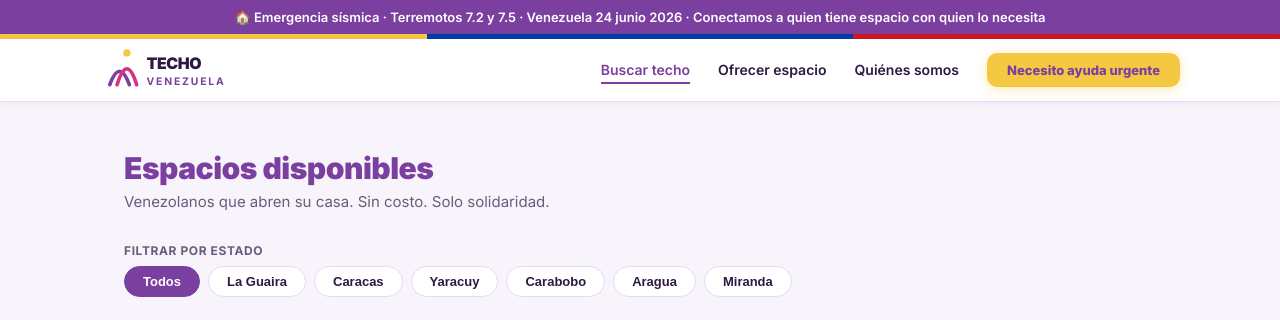
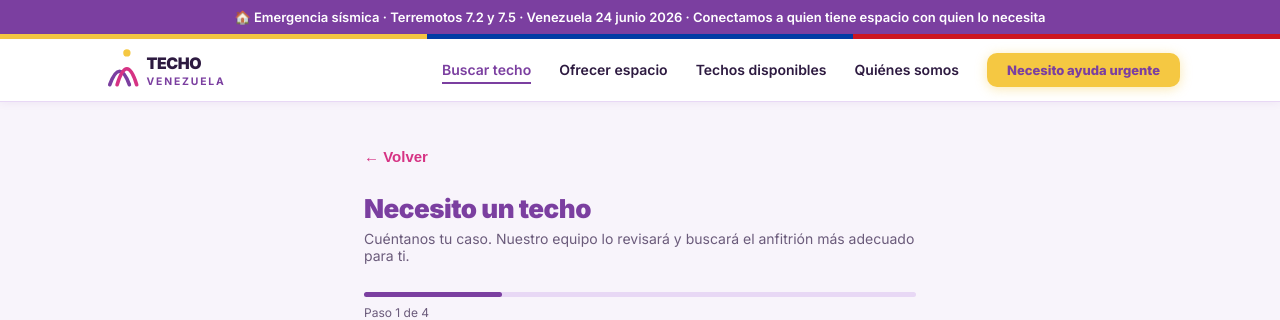
Before and after one commit to TechoVenezuela/TechoVenezuela, a React (Vite) app: page / in a window 1280 px wide. Both pictures are taken after a click on the button "Necesito ayuda urgente". Shown: the top 320 px of the page. Built offline with nearby package versions, Linux system fonts and the light colour scheme.

Commit message:
Update App.jsx

```diff
--- a/src/App.jsx
+++ b/src/App.jsx
@@ -137,10 +137,11 @@ export default function TechoVenezuela() {
             <Logo height={44} />
           </div>
           <div style={{ display:"flex", gap:28, alignItems:"center" }}>
-            <span className={`nav-lnk ${view==="listings"?"active":""}`} onClick={() => setView("listings")}>Buscar techo</span>
+            <span className={`nav-lnk ${view==="apply" && !selectedListing?"active":""}`} onClick={() => { setView("apply"); setStep(1); setSelectedListing(null); }}>Buscar techo</span>
             <span className={`nav-lnk ${view==="offer"?"active":""}`} onClick={() => { setView("offer"); setStep(1); }}>Ofrecer espacio</span>
+            <span className={`nav-lnk ${view==="listings"||view==="listing"?"active":""}`} onClick={() => setView("listings")}>Techos disponibles</span>
             <span className={`nav-lnk ${view==="nosotros"?"active":""}`} onClick={() => setView("nosotros")}>Quiénes somos</span>
-            <button className="btn-primary" style={{ padding:"9px 20px", fontSize:13 }} onClick={() => setView("listings")}>Necesito ayuda urgente</button>
+            <button className="btn-primary" style={{ padding:"9px 20px", fontSize:13 }} onClick={() => { setView("apply"); setStep(1); }}>Necesito ayuda urgente</button>
           </div>
         </div>
       </nav>
@@ -161,7 +162,7 @@ export default function TechoVenezuela() {
               Una red gratuita para venezolanos que ofrecen un techo y venezolanos que lo perdieron. Solo en Venezuela. Solo solidaridad.
             </p>
             <div style={{ display:"flex", gap:16, justifyContent:"center", flexWrap:"wrap" }}>
-              <button className="btn-primary" style={{ fontSize:16, padding:"15px 40px" }} onClick={() => setView("listings")}>Necesito un techo</button>
+              <button className="btn-primary" style={{ fontSize:16, padding:"15px 40px" }} onClick={() => { setView("apply"); setStep(1); }}>Necesito un techo</button>
               <button className="btn-ghost" style={{ fontSize:16, padding:"15px 40px" }} onClick={() => { setView("offer"); setStep(1); }}>Tengo espacio y quiero ayudar</button>
             </div>
           </div>
@@ -200,7 +201,7 @@ export default function TechoVenezuela() {
         <div style={{ background:P.white, padding:"60px 24px" }}>
           <div style={{ maxWidth:1080, margin:"0 auto" }}>
             <div style={{ display:"flex", justifyContent:"space-between", alignItems:"center", marginBottom:36 }}>
-              <h2 style={{ fontSize:28, fontWeight:900, color:P.purple, letterSpacing:"-0.5px" }}>Espacios disponibles ahora</h2>
+              <h2 style={{ fontSize:28, fontWeight:900, color:P.purple, letterSpacing:"-0.5px" }}>Techos disponibles ahora</h2>
               <span style={{ color:P.fuschia, fontWeight:700, cursor:"pointer", fontSize:14 }} onClick={() => setView("listings")}>Ver todos →</span>
             </div>
             <div style={{ display:"grid", gridTemplateColumns:"repeat(auto-fill,minmax(300px,1fr))", gap:24 }}>
@@ -511,8 +512,8 @@ export default function TechoVenezuela() {
       )}
       {view === "listings" && (
         <div style={{ maxWidth:1080, margin:"0 auto", padding:"48px 24px" }}>
-          <h2 style={{ fontSize:30, fontWeight:900, color:P.purple, marginBottom:6, letterSpacing:"-0.5px" }}>Espacios disponibles</h2>
-          <p style={{ color:P.muted, marginBottom:32, fontSize:15 }}>Venezolanos que abren su casa. Sin costo. Solo solidaridad.</p>
+          <h2 style={{ fontSize:30, fontWeight:900, color:P.purple, marginBottom:6, letterSpacing:"-0.5px" }}>Techos disponibles</h2>
+          <p style={{ color:P.muted, marginBottom:32, fontSize:15 }}>Espacios ya revisados y aprobados por nuestro equipo. Venezolanos que abren su casa.</p>
           <div style={{ marginBottom:36 }}>
             <span className="lbl">Filtrar por estado</span>
             <div style={{ display:"flex", flexWrap:"wrap", gap:8, marginTop:8 }}>
@@ -701,11 +702,15 @@ export default function TechoVenezuela() {
       )}
 
       {/* ══════ APPLY FORM ══════ */}
-      {view === "apply" && selectedListing && (
+      {view === "apply" && (
         <div style={{ maxWidth:600, margin:"0 auto", padding:"44px 24px" }}>
-          <button onClick={() => setView("listing")} style={{ background:"none", border:"none", color:P.fuschia, cursor:"pointer", fontWeight:700, fontSize:15, marginBottom:28 }}>← Volver</button>
-          <h2 style={{ fontSize:26, fontWeight:900, color:P.purple, marginBottom:6, letterSpacing:"-0.5px" }}>Solicitar este espacio</h2>
-          <p style={{ color:P.muted, marginBottom:28, fontSize:14 }}>Con <strong>{selectedListing.hostName}</strong> en {selectedListing.zone}</p>
+          <button onClick={() => setView(selectedListing ? "listing" : "home")} style={{ background:"none", border:"none", color:P.fuschia, cursor:"pointer", fontWeight:700, fontSize:15, marginBottom:28 }}>← Volver</button>
+          <h2 style={{ fontSize:26, fontWeight:900, color:P.purple, marginBottom:6, letterSpacing:"-0.5px" }}>{selectedListing ? "Solicitar este espacio" : "Necesito un techo"}</h2>
+          <p style={{ color:P.muted, marginBottom:28, fontSize:14 }}>
+            {selectedListing
+              ? <>Con <strong>{selectedListing.hostName}</strong> en {selectedListing.zone}</>
+              : "Cuéntanos tu caso. Nuestro equipo lo revisará y buscará el anfitrión más adecuado para ti."}
+          </p>
           <div className="sbar"><div className="sfil" style={{ width:`${(step/4)*100}%` }} /></div>
           <p style={{ fontSize:12, color:P.muted, marginBottom:32, marginTop:6 }}>Paso {step} de 4</p>
 
@@ -821,9 +826,16 @@ export default function TechoVenezuela() {
                 <input placeholder="Teléfono o email" value={applyForm.referenceContact} onChange={e => setApplyForm(p=>({...p,referenceContact:e.target.value}))} />
               </div>
 
-              <div style={{ background:P.lilaBg, border:`1.5px solid ${P.purple}`, borderRadius:10, padding:"14px 16px", fontSize:13, color:P.purple, lineHeight:1.65 }}>
-                📞 Después de enviar, el anfitrión te contactará directamente. También puedes escribirle a: <strong>{selectedListing.phone}</strong>
-              </div>
+              {selectedListing && (
+                <div style={{ background:P.lilaBg, border:`1.5px solid ${P.purple}`, borderRadius:10, padding:"14px 16px", fontSize:13, color:P.purple, lineHeight:1.65 }}>
+                  📞 Después de enviar, el anfitrión te contactará directamente. También puedes escribirle a: <strong>{selectedListing.phone}</strong>
+                </div>
+              )}
+              {!selectedListing && (
+                <div style={{ background:P.lilaBg, border:`1.5px solid ${P.purple}`, borderRadius:10, padding:"14px 16px", fontSize:13, color:P.purple, lineHeight:1.65 }}>
+                  📋 Nuestro equipo revisará tu caso y buscará el anfitrión más adecuado según tu situación, zona y necesidades. Te contactaremos en menos de 24 horas.
+                </div>
+              )}
 
               {/* Declaración antes de enviar */}
               <div style={{ background:P.cardBg, border:`1.5px solid ${P.border}`, borderRadius:12, padding:"20px 22px" }}>
@@ -864,9 +876,13 @@ export default function TechoVenezuela() {
         <div style={{ maxWidth:520, margin:"0 auto", padding:"100px 24px", textAlign:"center" }}>
           <div style={{ width:80, height:80, borderRadius:"50%", background:P.lilaBg, display:"flex", alignItems:"center", justifyContent:"center", fontSize:40, margin:"0 auto 28px" }}>🤝</div>
           <h2 style={{ fontSize:28, fontWeight:900, color:P.purple, marginBottom:14, letterSpacing:"-0.5px" }}>Solicitud enviada</h2>
-          <p style={{ color:"#4A3560", fontSize:15, lineHeight:1.75, marginBottom:40 }}>El anfitrión recibirá tu solicitud y te contactará por teléfono. Si no hay respuesta en 24 horas, puedes llamarle directamente desde el perfil.</p>
+          <p style={{ color:"#4A3560", fontSize:15, lineHeight:1.75, marginBottom:40 }}>
+            {selectedListing
+              ? "El anfitrión recibirá tu solicitud y te contactará por teléfono. Si no hay respuesta en 24 horas, puedes llamarle directamente desde el perfil."
+              : "Nuestro equipo revisará tu caso y buscará el anfitrión más adecuado según tu situación. Te contactaremos por teléfono en menos de 24 horas."}
+          </p>
           <div style={{ display:"flex", gap:12, justifyContent:"center" }}>
-            <button className="btn-primary" onClick={() => setView("listings")}>Ver más espacios</button>
+            <button className="btn-primary" onClick={() => setView("listings")}>Ver techos disponibles</button>
             <button className="btn-outline" onClick={() => setView("home")}>Inicio</button>
           </div>
         </div>
@@ -880,12 +896,13 @@ export default function TechoVenezuela() {
         </div>
         <p style={{ fontSize:13, marginBottom:8 }}>Red ciudadana de solidaridad. Gratuito. Sin fines de lucro. Solo venezolanos en Venezuela.</p>
         <p style={{ fontSize:12, marginBottom:16 }}>contacto@techovenezuela.org · Reportar problema · Emergencias: 0800-TECHO-VE</p>
-        <div style={{ display:"flex", gap:20, justifyContent:"center" }}>
+        <div style={{ display:"flex", gap:20, justifyContent:"center", flexWrap:"wrap" }}>
+          <span style={{ cursor:"pointer", fontSize:13 }} onClick={() => { setView("apply"); setStep(1); setSelectedListing(null); }}>Buscar techo</span>
+          <span style={{ cursor:"pointer", fontSize:13 }} onClick={() => { setView("offer"); setStep(1); }}>Ofrecer espacio</span>
+          <span style={{ cursor:"pointer", fontSize:13 }} onClick={() => setView("listings")}>Techos disponibles</span>
           <span style={{ cursor:"pointer", fontSize:13 }} onClick={() => setView("nosotros")}>Quiénes somos</span>
           <span style={{ cursor:"pointer", fontSize:13 }} onClick={() => setView("seguridad")}>Seguridad</span>
           <span style={{ cursor:"pointer", fontSize:13 }} onClick={() => setView("legal")}>Aviso legal</span>
-          <span style={{ cursor:"pointer", fontSize:13 }} onClick={() => setView("listings")}>Buscar techo</span>
-          <span style={{ cursor:"pointer", fontSize:13 }} onClick={() => { setView("offer"); setStep(1); }}>Ofrecer espacio</span>
         </div>
       </footer>
     </div>
```
